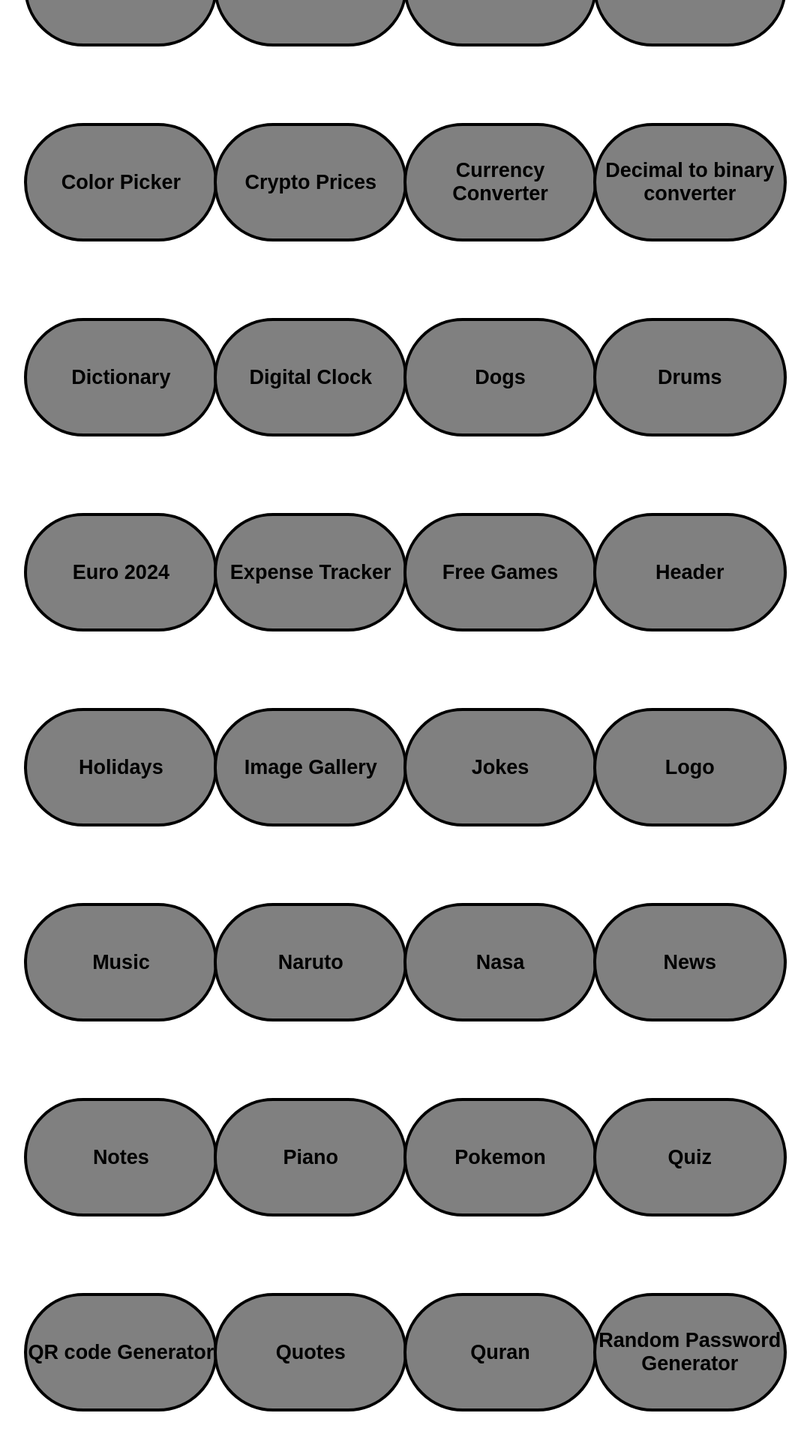
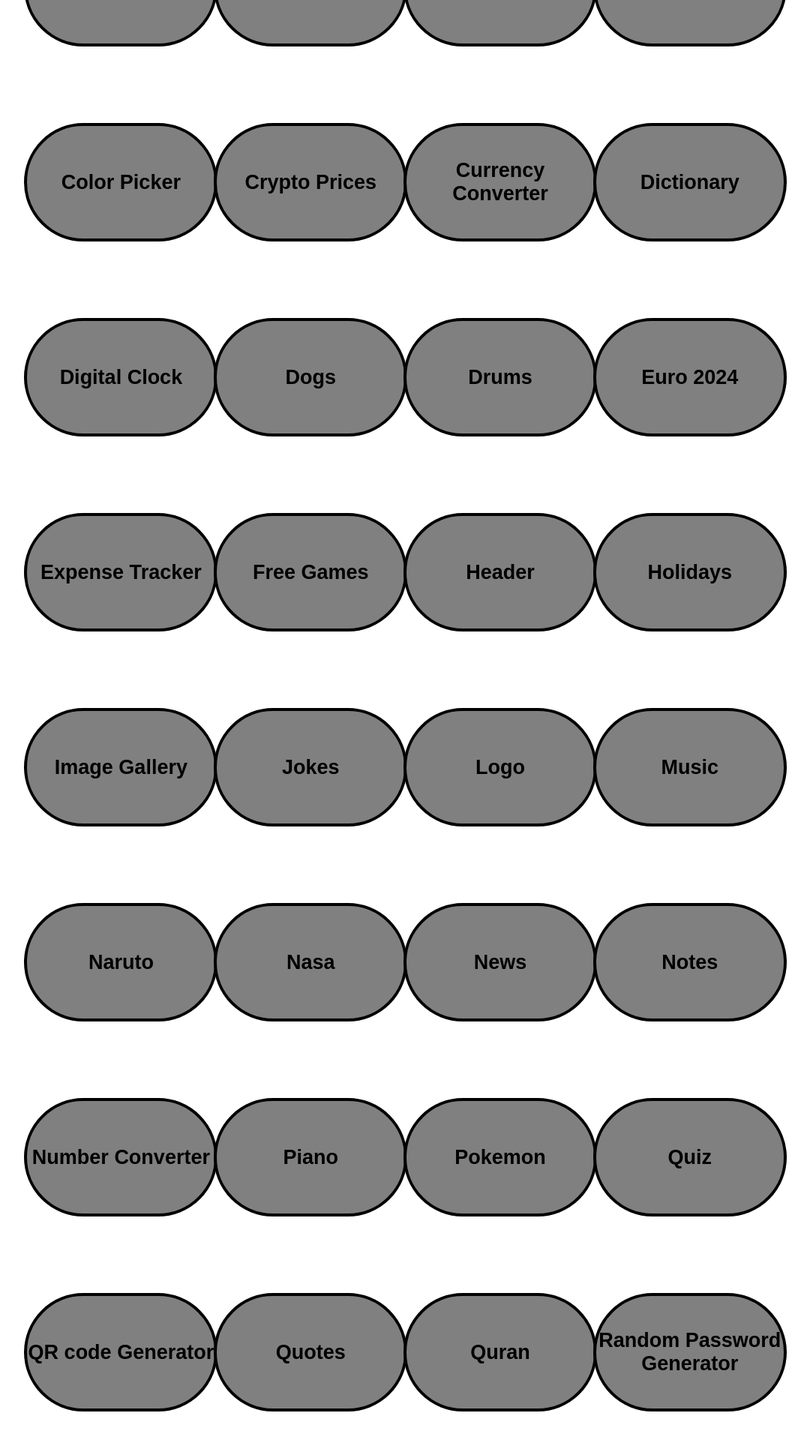
Before and after one commit to suadpllana/all-projects, a React (Vite) app: page / in a window 1280 px wide. Shown: the part 500-2420 px from the top of the page at 75% size, without its empty margins (102-1182 px from the left). Built offline with nearby package versions, Linux system fonts and the light colour scheme.

Commit message:
first commit

```diff
--- a/src/Projects.jsx
+++ b/src/Projects.jsx
@@ -80,11 +80,7 @@
             </div>
             </a>
 
-            <a target="_blank" href="https://suadpllana.github.io/decimal-to-binary/">
-            <div>
-                 <h2>Decimal to binary converter</h2>
-            </div>
-            </a>
+
 
             <a target="_blank" href="https://suadpllana.github.io/dictionary/">
             <div>
@@ -193,6 +189,11 @@
                  <h2>Notes</h2>
             </div>
             </a>
+            <a target="_blank" href="https://suadpllana.github.io/number-converter/">
+            <div>
+                 <h2>Number Converter</h2>
+            </div>
+            </a>
 
             <a target="_blank" href="https://suadpllana.github.io/piano/">
             <div>
@@ -243,7 +244,7 @@
             </a>
 
 
-            <a target="_blank" href="https://suadpllana.github.io/restaurant/dashboard/dashboard.html">
+            <a target="_blank" href="https://suadpllana.github.io/restaurant/">
             <div>
                  <h2>Restaurant</h2>
             </div>
--- a/src/index.css
+++ b/src/index.css
@@ -17,12 +17,14 @@
 
 }
 button{
-  height: 30px;
+  min-height: 30px;
   border-radius: 20px;
   font-size: 17px;
   border: none;
   cursor: pointer;
-  width: 100px;
+  min-width: 100px;
+  height: auto;
+  width: auto;
 }
 .blackButton{
 
@@ -64,6 +66,7 @@
   color: black;
 }
 @media (max-width: 767px){
+
   .container{
     grid-template-columns: 1fr;
   }
```
